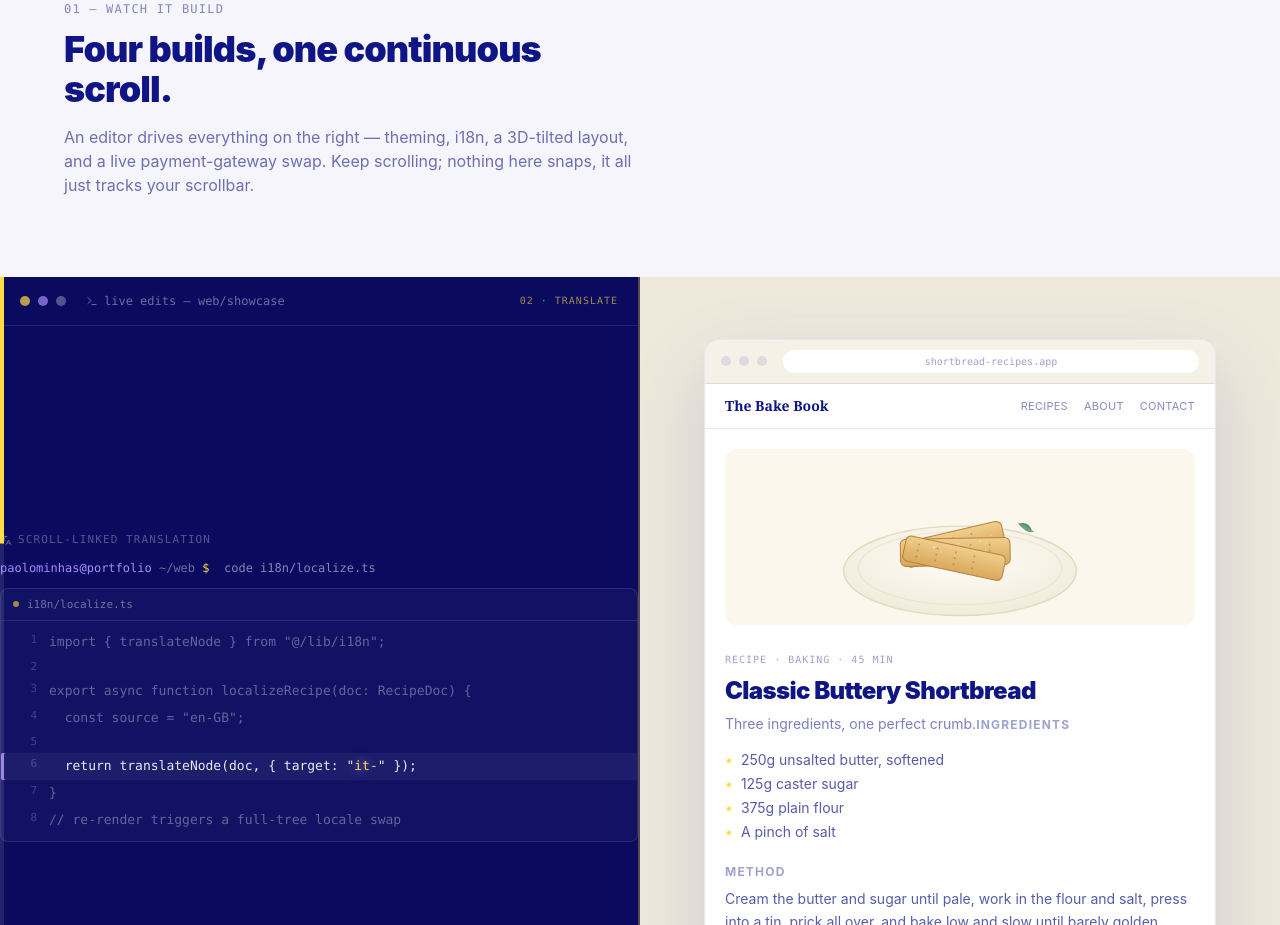
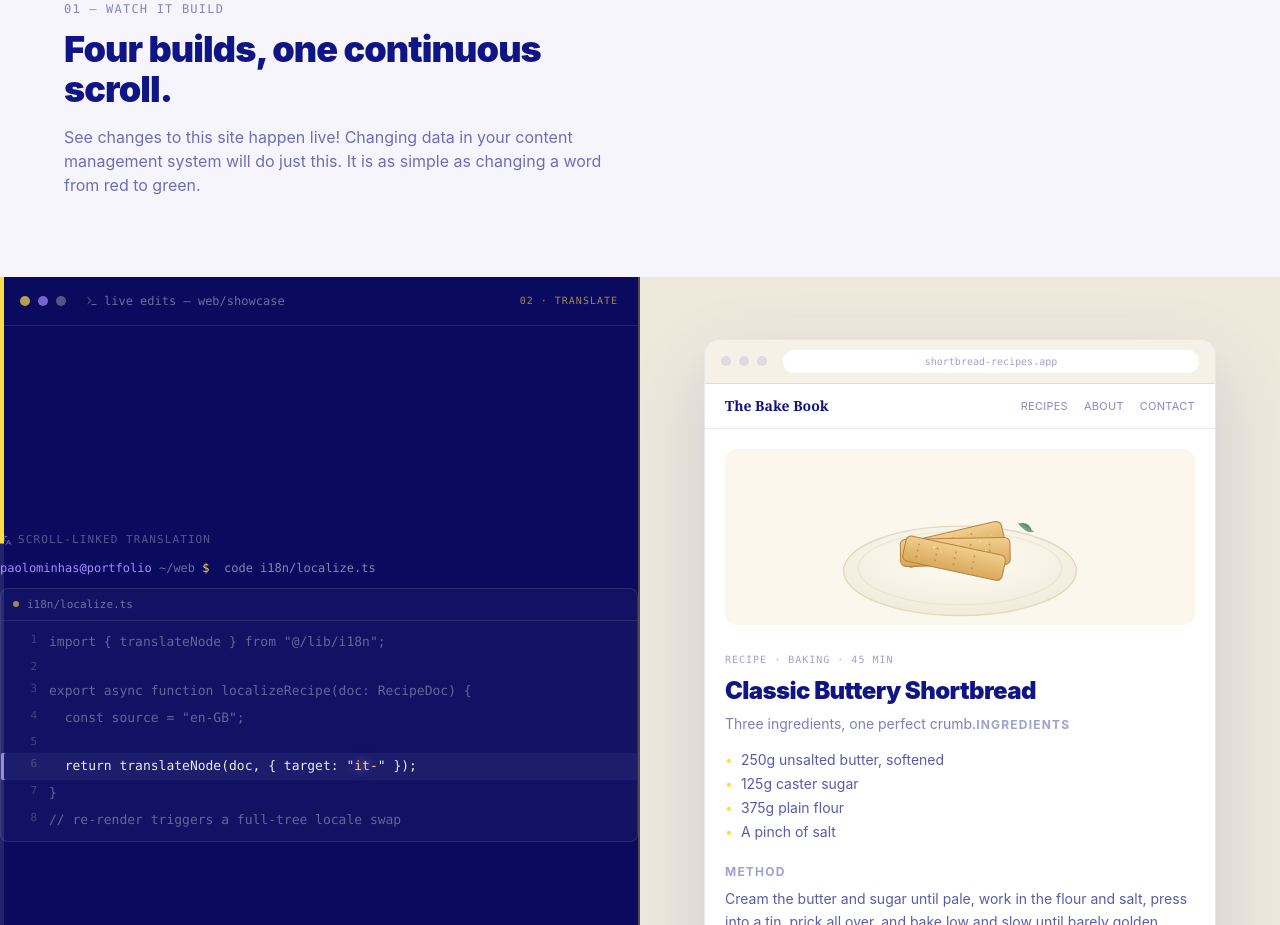
Before and after one commit to paolominhas/portfolio, a Next.js app: page /web in a window 1280 px wide. Shown: the part 960-1885 px from the top of the page. Built offline with nearby package versions, Linux system fonts and the light colour scheme.

Commit message:
getting rid of i18n reference that confuses

```diff
--- a/src/app/web/page.tsx
+++ b/src/app/web/page.tsx
@@ -186,10 +186,7 @@ export default function WebHomePage() {
             Four builds, one continuous scroll.
           </h2>
           <p className="text-navy/60 max-w-xl">
-            An editor drives everything on the right — theming, i18n, a
-            3D-tilted layout, and a live payment-gateway swap. Keep
-            scrolling; nothing here snaps, it all just tracks your
-            scrollbar.
+            See changes to this site happen live! Changing data in your content management system will do just this. It is as simple as changing a word from red to green.
           </p>
         </ScrollReveal>
       </section>
```
